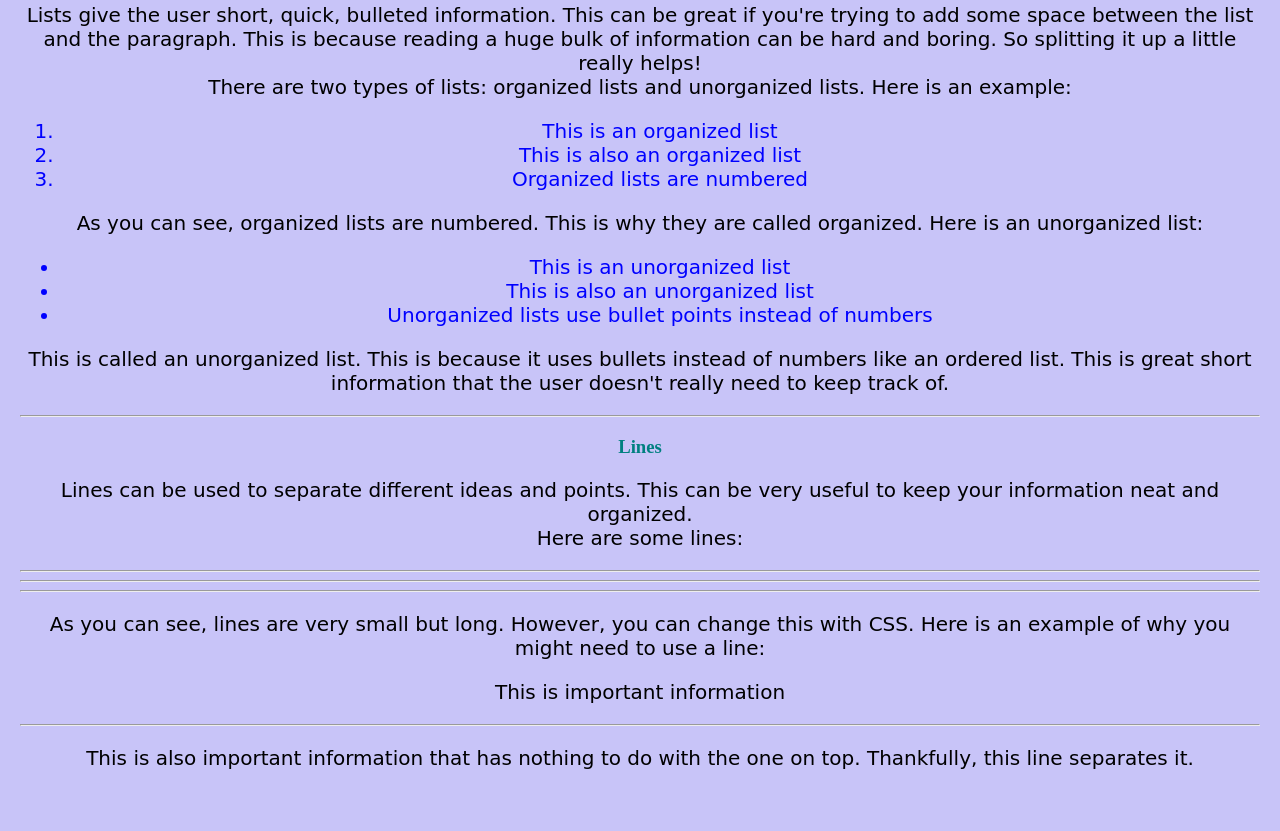
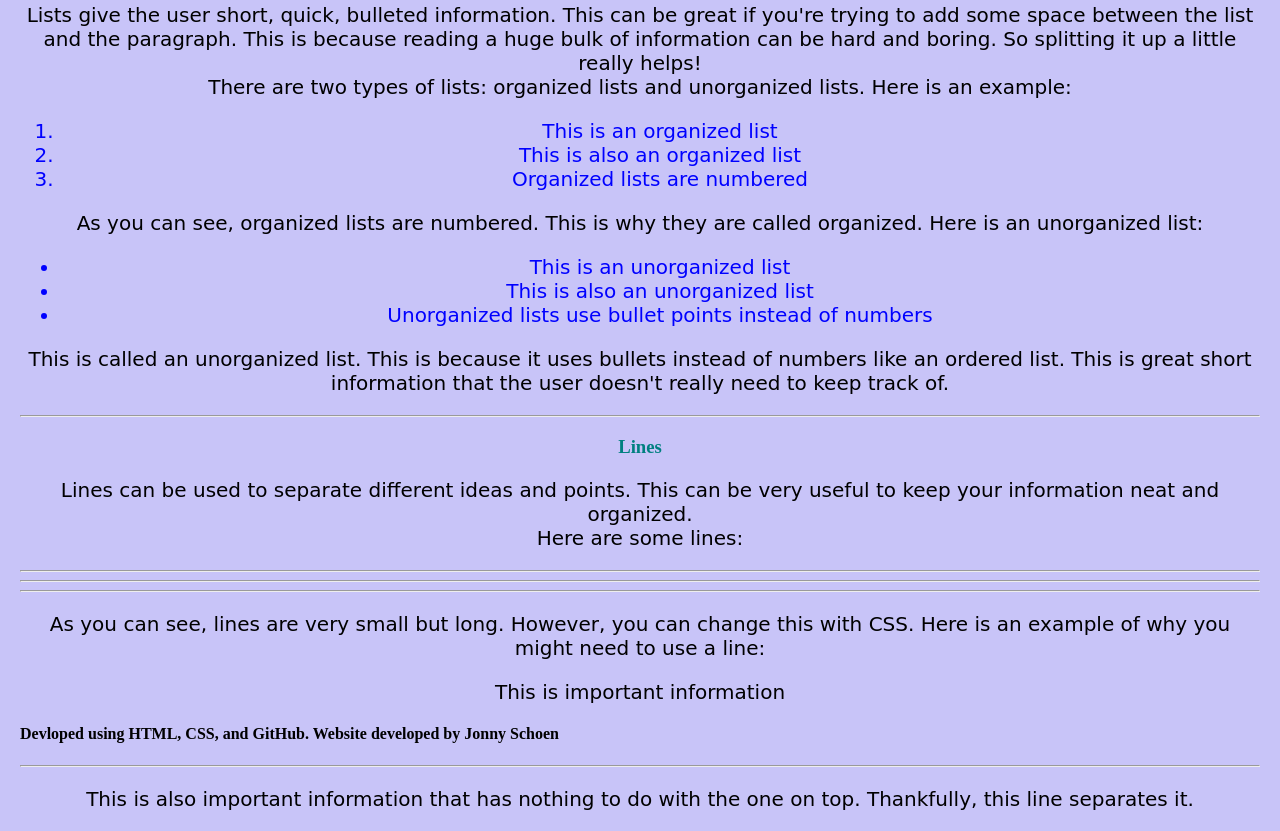
Before and after one commit to jonnyschoen/html, a plain HTML site: page index.html in a window 1280 px wide. Shown: the part 1360-2191 px from the top of the page. Before the commit the page ends 2150 px from the top, so only its background shows below. Drawn offline with Linux system fonts and the light colour scheme.

Commit message:
Update index.html

```diff
--- a/index.html
+++ b/index.html
@@ -71,6 +71,8 @@ Online HTML, CSS and JavaScript editor to run code online.
 	<p>As you can see, lines are very small but long. However, you can change this with CSS. Here is an example of why you might need to
 	use a line:</p>
 	<p>This is important information</p>
+
+	<h4>Devloped using HTML, CSS, and GitHub. Website developed by Jonny Schoen</h4>
 	<hr>
 	<p>This is also important information that has nothing to do with the one on top. Thankfully, this line separates it.</p>
 </body>
```
